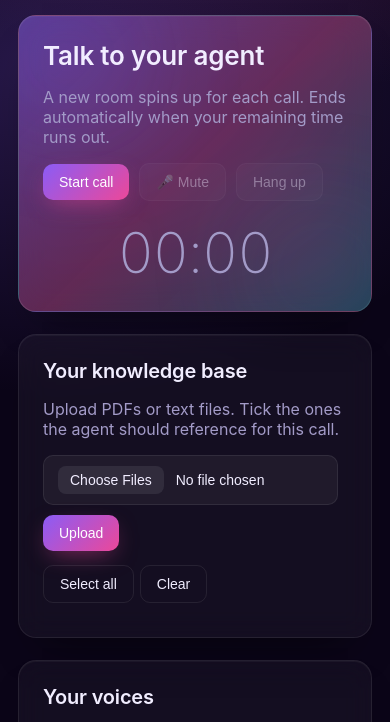
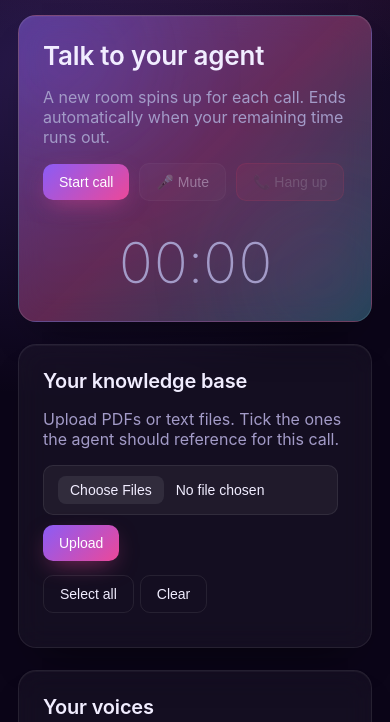
Before and after one commit to edityeah/voice-rag-agent, a plain HTML site: page web/dashboard.html in a window 390 px wide. Shown: the part 74-796 px from the top of the page. Drawn offline with Linux system fonts and the light colour scheme; files that its build step writes are made by us from their sources; no server answers; files whose address does not match are found by name.

Commit message:
Hang up button: red gradient + phone icon
Co-Authored-By: Claude Opus 4.7 <noreply@anthropic.com>

```diff
--- a/web/dashboard.html
+++ b/web/dashboard.html
@@ -28,7 +28,7 @@
     <div class="row" style="margin-top:14px">
       <button id="callBtn" class="btn btn-primary">Start call</button>
       <button id="muteBtn" class="btn" disabled>🎤 Mute</button>
-      <button id="hangupBtn" class="btn" disabled>Hang up</button>
+      <button id="hangupBtn" class="btn btn-danger" disabled>📞 Hang up</button>
       <span id="callStatus" class="muted"></span>
     </div>
     <div id="callTimer" class="timer">00:00</div>
--- a/web/styles.css
+++ b/web/styles.css
@@ -170,6 +170,23 @@ body {
 }
 .btn-ghost { background: transparent; }
 
+.btn-danger {
+  background: linear-gradient(135deg, #f43f5e 0%, #b91c1c 100%);
+  border: 0;
+  color: white;
+  box-shadow: 0 8px 24px -8px rgba(244, 63, 94, 0.6);
+}
+.btn-danger:hover:not(:disabled) {
+  filter: brightness(1.1);
+  box-shadow: 0 12px 32px -8px rgba(244, 63, 94, 0.8);
+}
+.btn-danger:disabled {
+  background: rgba(244, 63, 94, 0.2);
+  border: 1px solid rgba(244, 63, 94, 0.3);
+  color: rgba(255, 255, 255, 0.4);
+  box-shadow: none;
+}
+
 .g-icon {
   width: 16px; height: 16px;
   background: white; border-radius: 2px; display: inline-block;
```
